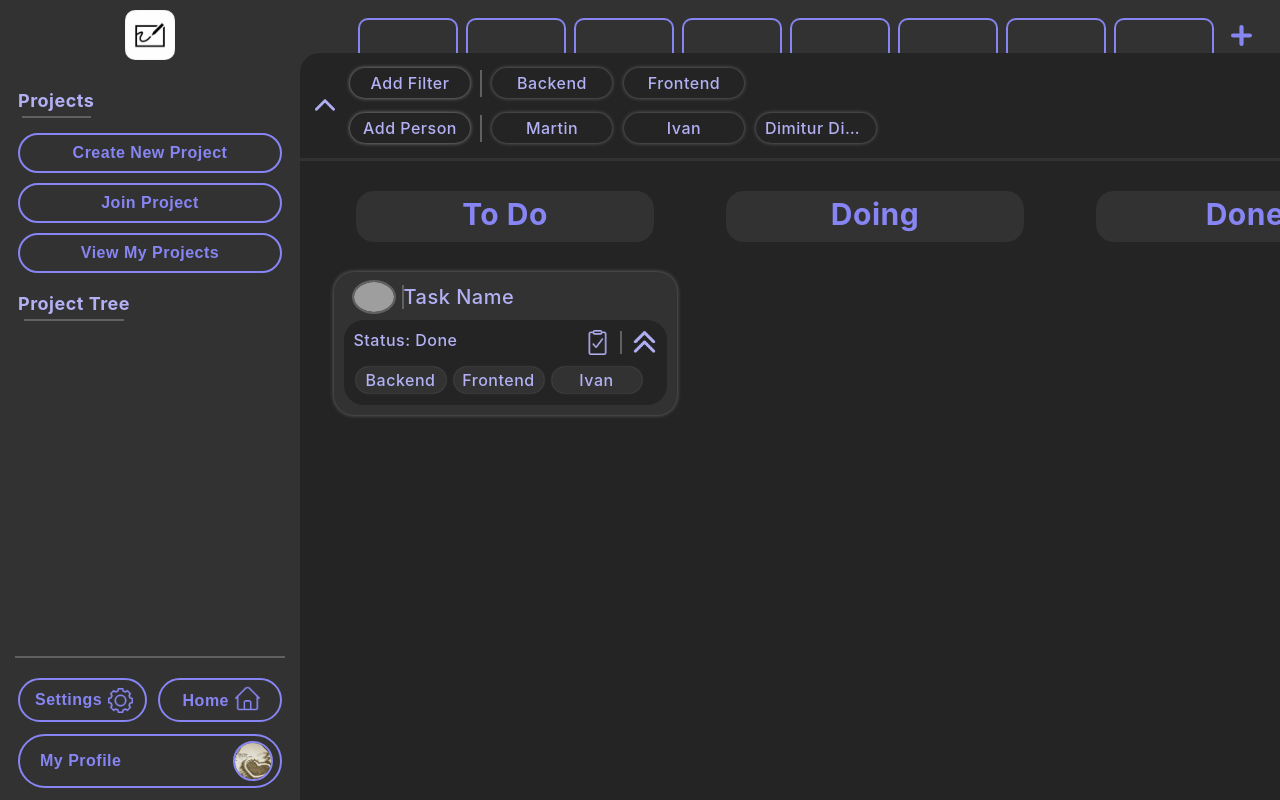
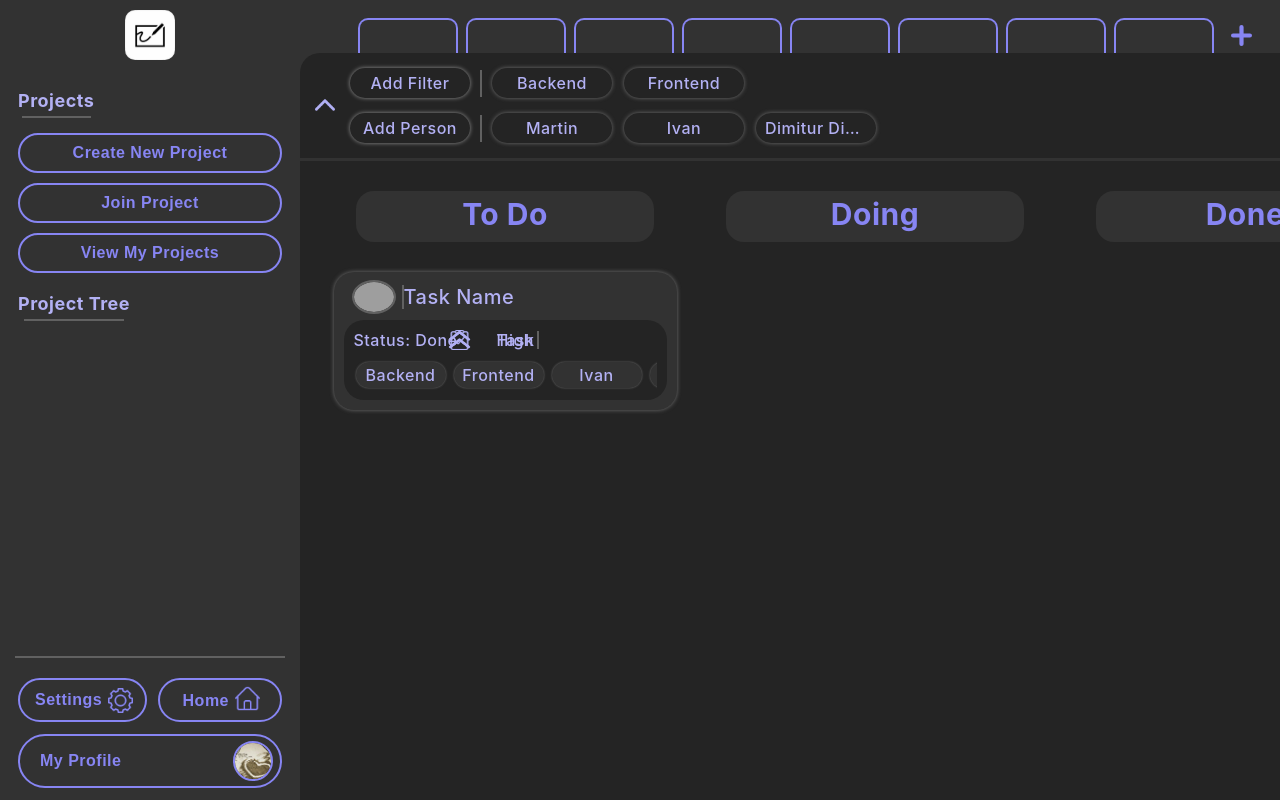
Before and after one commit to DonPull/Kanban-Board, a React (Create React App) app in the folder frontend/: page / in a window 1280 px wide. Shown: the top 800 px of the page. Built offline with nearby package versions, Linux system fonts and the light colour scheme; grey boxes are pictures that could not be loaded.

Commit message:
Started the task-icons-text-slide animation. No time to finish it now sadly.

```diff
--- a/frontend/src/components/Content/KanbanBoard/KanbanBoard.css
+++ b/frontend/src/components/Content/KanbanBoard/KanbanBoard.css
@@ -33,6 +33,8 @@
 .task label{
     color: var(--theme-color-accent-1);
     font-weight: 500;
+    height: min-content;
+    align-self: center;
 }
 
 .task-content{
@@ -60,8 +62,7 @@
     border-radius: 1rem;
     padding: 0.2rem;
 }
-.task-filter-container{
-    display: flex;
+.task-filters-container > div{
     gap: 0.8rem;
 }
 .task-filter{
@@ -76,3 +77,95 @@
     color: var(--theme-color-accent-1);
     box-shadow: 0px 0px 2px rgb(112, 112, 112);
 }
+
+
+
+
+/* @keyframes image-slide {
+    0% {
+        transform: translatex(-250px);
+    }
+    60% {
+        transform: translatex(-250px);
+    }
+    90% {
+        transform: translatex(150px);
+    }
+    100% {
+        transform: translatex(150px);
+    }
+} */
+
+@keyframes image-slide {
+    0% {
+        transform: translatex(0px);
+    }
+    60% {
+        transform: translatex(0px);
+    }
+    90% {
+        transform: translatex(-80px);
+    }
+    100% {
+        transform: translatex(-80px);
+    }
+}
+
+@keyframes text-slide {
+    0% {
+        width: 100%;
+    }
+    60% {
+        width: 100%;
+    }
+    77% {
+        width: 0;
+    }
+    100% {
+        width: 0;
+    }
+}
+
+/* .container {
+    width: 100%;
+    height: 100vh;
+    display: block;
+    position: relative;
+    overflow: hidden;
+} */
+
+.task-info-icons-animation-container{
+    width: 130px;
+}
+
+.image-container {
+    position: absolute;
+    z-index: 2;
+}
+
+.image-container img{
+-webkit-animation: image-slide 1s cubic-bezier(.5,.5,0,1);
+    animation: image-slide 1s cubic-bezier(.5,.5,0,1);
+    animation-fill-mode: forwards;
+    -webkit-animation-fill-mode: forwards;
+    height: 20px;
+}
+
+
+.text-container {
+    position: absolute;
+    z-index: 1;
+    margin-left: -30px;
+}
+.text-container .fading-effect {
+    position: absolute;
+    top: 0;
+    bottom: 0;
+    right: 0;
+    width: 100%;
+    background: var(--theme-color-bg);
+    -webkit-animation: text-slide 1s cubic-bezier(.5,.5,0,1);
+    animation: text-slide 1s cubic-bezier(.5,.5,0,1);
+    animation-fill-mode: forwards;
+    -webkit-animation-fill-mode: forwards;
+}
--- a/frontend/src/components/Content/KanbanBoard/Task.jsx
+++ b/frontend/src/components/Content/KanbanBoard/Task.jsx
@@ -11,7 +11,7 @@ import testAssigneeProfilePic from '../../../assets/test_profile_pic_2.jpg';
 
 class Task extends Component {
     state = {
-        taskFilters: ["Backend", "Frontend", "Ivan"],
+        taskFilters: ["Backend", "Frontend", "Ivan", "Icovich"],
         status: "Done"
     };
 
@@ -19,14 +19,14 @@ class Task extends Component {
         let { taskFilters } = this.state;
 
         return (
-            <div className='task-filter-container'>
+            <div className='flex'>
                 {taskFilters.map(filter => { return( <label className='task-filter'>{filter}</label> ) })}
             </div>
         );
     }
 
     render() {
-        let { taskFilters, status } = this.state;
+        let { status } = this.state;
 
         return (
             <div className='task flex column'>
@@ -59,11 +59,29 @@ class Task extends Component {
                         </div>
                     </div> */}
 
-                    <div className='task-info-icons-container flex'>
+                    <div className='task-info-icons-container flex justify-space-between'>
                         <label style={{ marginRight: "auto" }}>Status: {status}</label>
-                        <img src={taskIcon}/>
-                        <div className='separator-vertical' />
-                        <img src={highPriority}/>
+
+                        <div className='task-info-icons-animation-container flex'>
+                            <div className="image-container">
+                                <img src={taskIcon}/>
+                            </div>
+                            <div className="text-container">
+                                <label>Task</label>
+                                <div className="fading-effect"></div>
+                            </div>
+
+                            <div className='separator-vertical' />
+
+                            <div className="image-container">
+                                <img src={highPriority}/>
+                            </div>
+                            <div className="text-container">
+                                <label>High</label>
+                                <div className="fading-effect"></div>
+                            </div>
+                        </div>
+
                     </div>
 
                     <div className='task-filters-container flex'>
```
